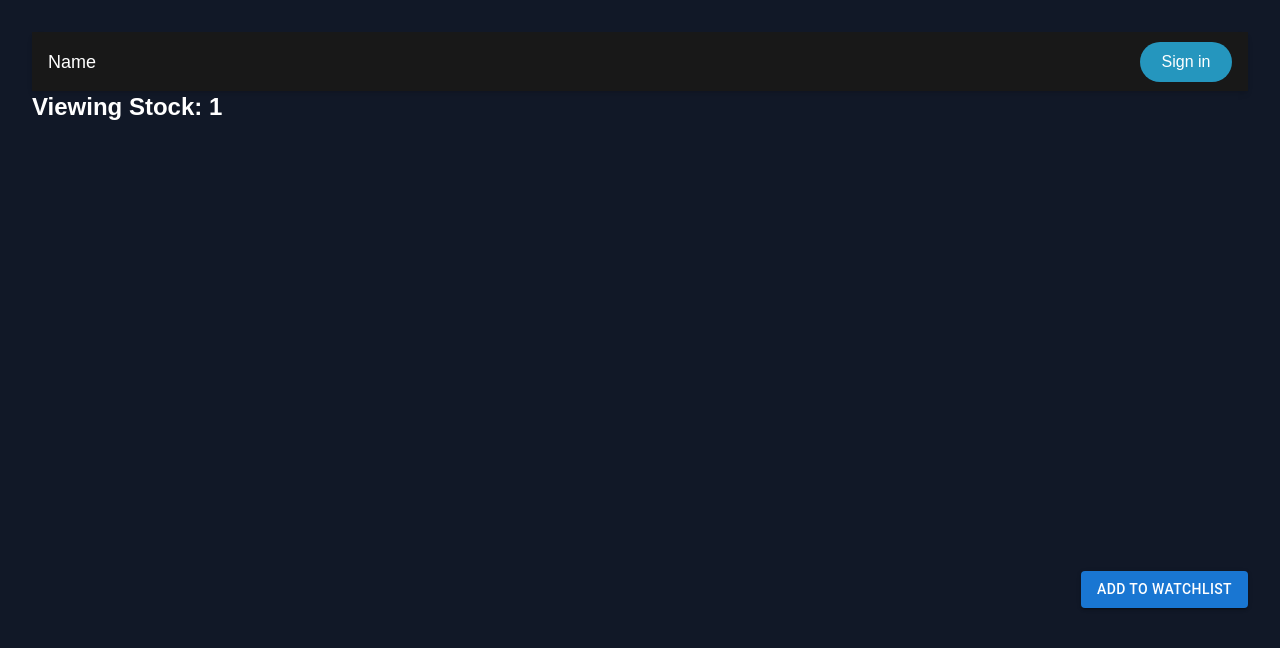
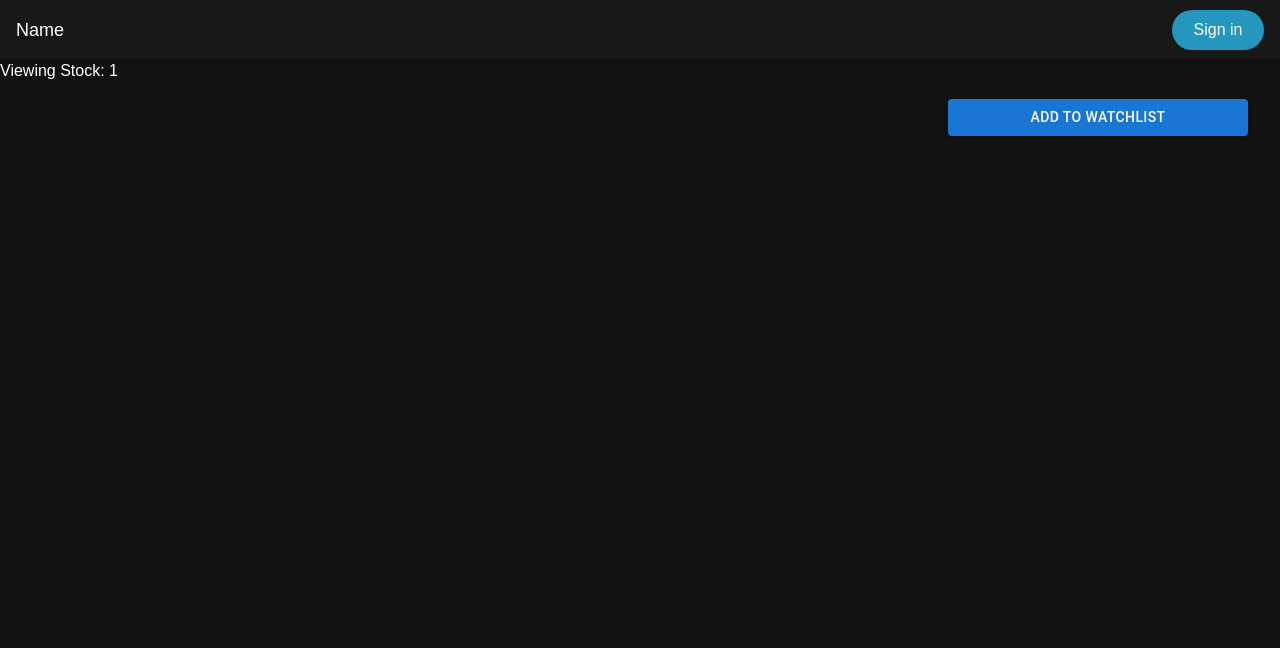
Before and after one commit to fbyrgy/SENG401-Project, a Next.js app in the folder frontend/: page /view/1 in a window 1280 px wide. Shown: the top 648 px of the page. Built offline with nearby package versions, Linux system fonts and the light colour scheme; no server answers.

Commit message:
Refactored the stock graph into a separate component, and reversed the dates on the graph.

```diff
--- /dev/null
+++ b/frontend/app/components/stock_chart.tsx
@@ -0,0 +1,49 @@
+'use client';
+
+import { useEffect, useState } from 'react';
+import { LineChart, Line, XAxis, YAxis, Tooltip, ResponsiveContainer } from 'recharts';
+
+interface StockChartProps {
+  ticker: string;
+}
+
+export default function StockChart({ ticker }: StockChartProps) {
+  const [stockData, setStockData] = useState([]);
+
+  useEffect(() => {
+    const fetchStockData = async () => {
+      try {
+        const response = await fetch(`http://localhost:5004/time_series?ticker=${ticker}&interval=1day`);
+        const data = await response.json();
+        if (data.error) {
+          console.error("Error fetching stock data:", data.error);
+          return;
+        }
+
+        // Convert API response to Recharts format and reverse order
+        const formattedData = data.data.map((item) => ({
+          date: item.datetime,
+          price: parseFloat(item.close),
+        })).reverse();
+
+        setStockData(formattedData);
+      } catch (error) {
+        console.error("Failed to fetch stock data:", error);
+      }
+    };
+    fetchStockData();
+  }, [ticker]);
+
+  return (
+    <div className="mt-8">
+      <ResponsiveContainer width="100%" height={400}>
+        <LineChart data={stockData}>
+          <XAxis dataKey="date" stroke="#ffffff"/>
+          <YAxis stroke="#ffffff"/>
+          <Tooltip contentStyle={{ backgroundColor: "#333", color: "#fff" }}/>
+          <Line type="monotone" dataKey="price" stroke="#82ca9d" strokeWidth={2} />
+        </LineChart>
+      </ResponsiveContainer>
+    </div>
+  );
+}
--- a/frontend/app/view/[ticker]/page.tsx
+++ b/frontend/app/view/[ticker]/page.tsx
@@ -1,43 +1,18 @@
-'use client';
+'use client'
 
-import { useEffect, useState } from 'react';
 import { useParams } from 'next/navigation';
-import { LineChart, Line, XAxis, YAxis, Tooltip, ResponsiveContainer } from 'recharts';
 import Header from '../../components/header';
 import { Button } from '@mui/material';
 import { useAuth } from '../../context/AuthContext';
+import StockChart from '../../components/stock_chart';
 
 export default function StockPage() {
   const params = useParams();
-  const ticker = params.ticker;
+  const ticker = Array.isArray(params.ticker) ? params.ticker[0] : params.ticker;
   const { userId, isLoggedIn } = useAuth();
-  const [stockData, setStockData] = useState([]);
-
-  useEffect(() => {
-    const fetchStockData = async () => {
-      try {
-        const response = await fetch(`http://localhost:5004/time_series?ticker=${ticker}&interval=1day`);
-        const data = await response.json();
-        if (data.error) {
-          console.error("Error fetching stock data:", data.error);
-          return;
-        }
-
-        // convert API response to Rechartsformat
-        const formattedData = data.data.map((item) => ({
-          date: item.datetime,
-          price: parseFloat(item.close),
-        }));
-
-        setStockData(formattedData);
-      } catch (error) {
-        console.error("Failed to fetch stock data:", error);
-      }
-    };
-    fetchStockData();
-  }, [ticker]);
 
   const handleWatchlistAddition = async () => {
+    console.log(userId);
     if (!isLoggedIn) {
       alert("You must be logged in to add stocks to your watchlist.");
       return;
@@ -46,45 +21,46 @@ export default function StockPage() {
     try {
       const response = await fetch("http://localhost:5001/add_watchlist", {
         method: "POST",
-        headers: { "Content-Type": "application/json" },
-        body: JSON.stringify({ user_id: userId, stock_ticker: ticker }),
+        headers: {
+          "Content-Type": "application/json",
+        },
+        body: JSON.stringify({
+          user_id: userId,
+          stock_ticker: ticker,
+        }),
       });
 
       const data = await response.json();
+
       if (!response.ok) {
         throw new Error(data.error || "Failed to add stock to watchlist");
       }
+
       console.log(`Stock ${ticker} added to watchlist successfully`);
     } catch (error) {
       console.error("Error adding stock to watchlist:", error);
     }
   };
 
+
   return (
-    <div className="bg-gray-900 min-h-screen text-white p-8">
+    <div>
       <Header />
-      <h1 className="text-2xl font-bold">Viewing Stock: {ticker}</h1>
+      <h1 className="text-white">Viewing Stock: {ticker}</h1>
 
-      <div className="mt-8">
-        <ResponsiveContainer width="100%" height={400}>
-          <LineChart data={stockData}>
-            <XAxis dataKey="date" stroke="#ffffff"/>
-            <YAxis stroke="#ffffff"/>
-            <Tooltip contentStyle={{ backgroundColor: "#333", color: "#fff" }}/>
-            <Line type="monotone" dataKey="price" stroke="#82ca9d" strokeWidth={2} />
-          </LineChart>
-        </ResponsiveContainer>
-      </div>
-
-      <div className="flex justify-end mt-4">
+      <div className="flex justify-end mt-4 m-8">
         <Button
           variant="contained"
           color="primary"
+          sx={{
+            width: '300px',
+          }}
           onClick={handleWatchlistAddition}
         >
           Add to Watchlist
         </Button>
       </div>
+        {ticker && <StockChart ticker={ticker} />}
     </div>
   );
 }
```
Also changed, not shown: 1 other file (tests, documents, lock files or other folders).
